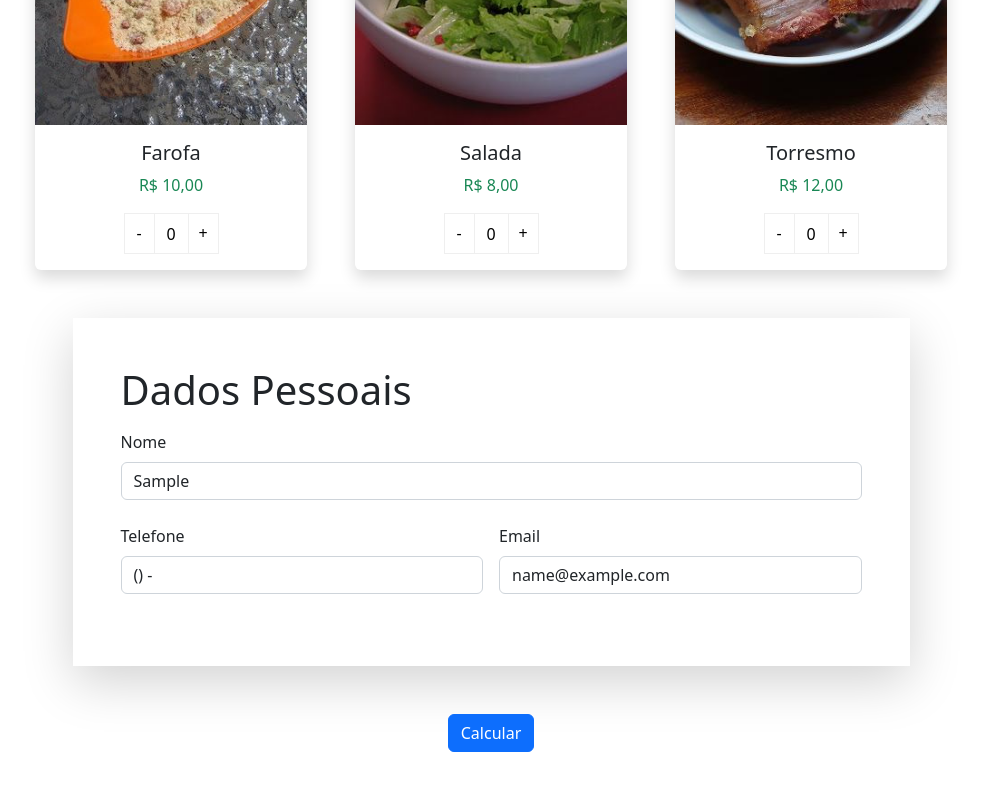
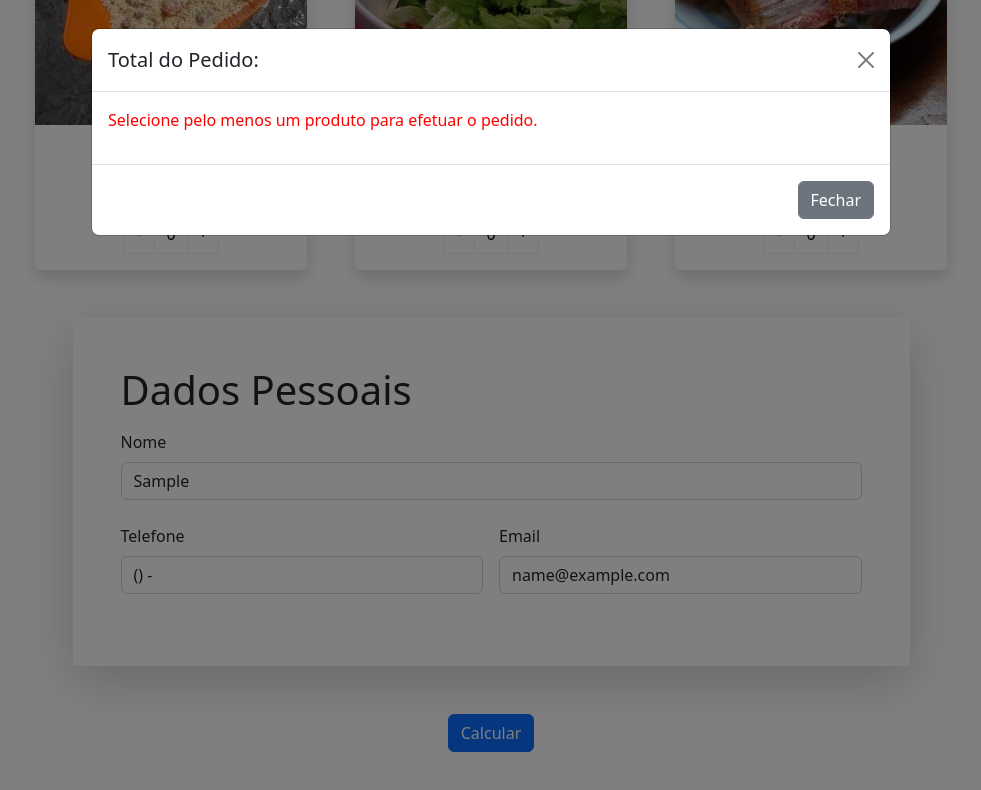
Before and after one commit to leogalencar/bootcampdevjr-mod02-menu-bs, a plain HTML site: page index.html in a window 1280 px wide. Both pictures are taken after typing "Sample", "Sample", "Sample", "name@example.com" into the empty fields and a click on the button "Calcular". Shown: the part 1464-2254 px from the top of the page, without its empty margins (149-1130 px from the left). Drawn offline with nearby package versions, Linux system fonts and the light colour scheme.

Commit message:
closes #5 - Resultado do pedido em um Modal

```diff
--- a/index.html
+++ b/index.html
@@ -244,8 +244,22 @@
             </div>
 
             <!-- Pedido -->
-            <div class="order" id="order">
+            <div class="modal fade" id="orderModal" tabindex="-1" aria-labelledby="orderModalLabel" aria-hidden="true">
+                <div class="modal-dialog modal-lg">
+                    <div class="modal-content">
+                        <div class="modal-header">
+                            <h1 class="modal-title fs-5" id="orderModalLabel">Total do Pedido:</h1>
+                            <button type="button" class="btn-close" data-bs-dismiss="modal" aria-label="Close"></button>
+                        </div>
+                        <div class="modal-body" id="order">
 
+                        </div>
+                        <div class="modal-footer">
+                            <button type="button" class="btn btn-secondary" data-bs-dismiss="modal">Fechar</button>
+                            <button type="button" class="btn btn-primary" id="confirmButton" data-bs-dismiss="modal">Confirmar</button>
+                        </div>
+                    </div>
+                </div>
             </div>
         </div>
 
--- a/js/script.js
+++ b/js/script.js
@@ -17,7 +17,10 @@ function calculateOrder() {
 
     if (verifyDataEntry(name, number, email) && verifyQuantity())
     {
-        output.innerHTML = `<p>Caro <strong>${name.value}</strong></p> <br> Seguem os dados do seu pedido. <br><br> O seu pedido é: <br> <ul>`;
+        $('#orderModal').modal('show');
+        document.getElementById('confirmButton').removeAttribute('hidden');
+
+        output.innerHTML = `<p>Caro <strong>${name.value}</strong></p> Seguem os dados do seu pedido. <br> O seu pedido é: <ul>`;
 
         for (var i = 0; i < dishes.length; i++)
         {
@@ -33,7 +36,7 @@ function calculateOrder() {
             }
         }
 
-        output.innerHTML += `</ul> <p><strong>Preço final ${formatter.format(total)}</strong></p>`;
+        output.innerHTML += `</ul> <h5 class="mt-5"><strong>Preço final ${formatter.format(total)}</strong></h5>`;
     }
 }
 
@@ -53,6 +56,9 @@ function verifyQuantity()
     }
     else
     {
+        $('#orderModal').modal('show');
+        document.getElementById('confirmButton').setAttribute('hidden', '');
+
         document.getElementById('order').innerHTML = '<p style="color: #ff0000;">Selecione pelo menos um produto para efetuar o pedido.</p>';
         return false;
     }
```
